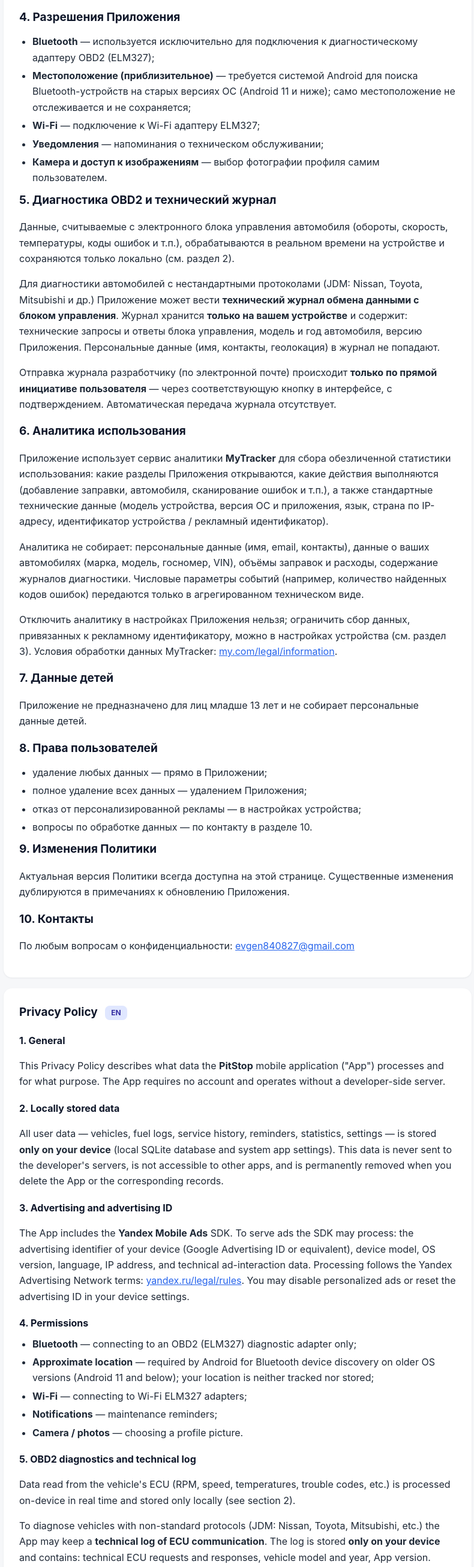
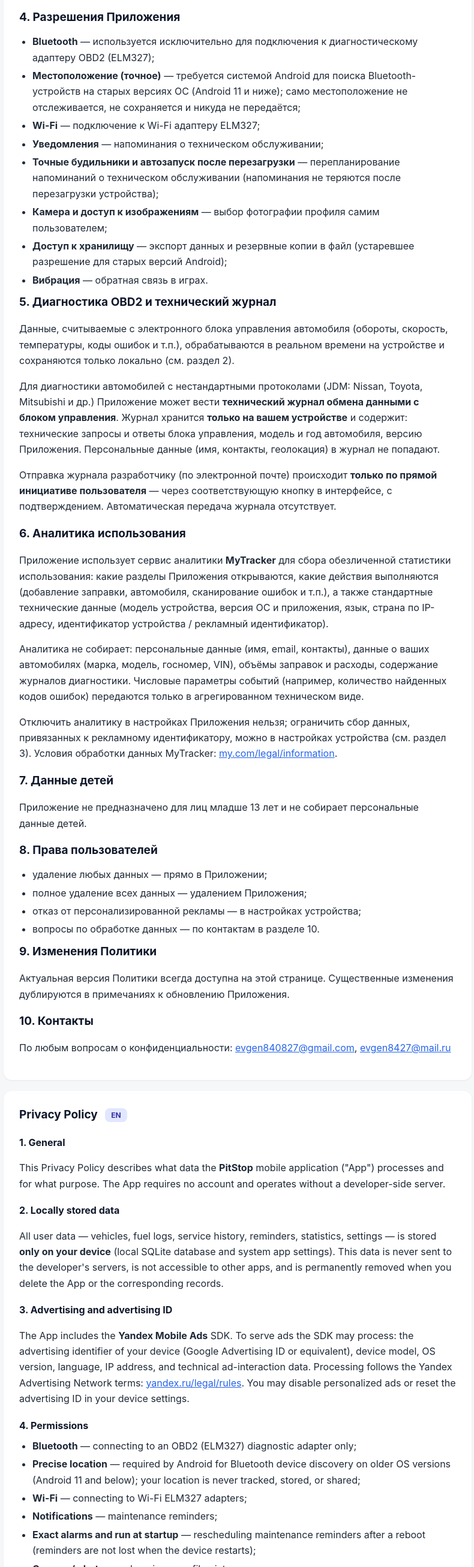
Before and after one commit to Usudka/pitstop-privacy, a plain HTML site: page index.html in a window 1280 px wide. Shown: the part 1189-3802 px from the top of the page at 60% size, without its empty margins (244-1034 px from the left). Drawn offline with Linux system fonts and the light colour scheme.

Commit message:
Sync permissions with actual AndroidManifest (precise location, storage, vibration, alarms); add second support email

```diff
--- a/index.html
+++ b/index.html
@@ -94,14 +94,20 @@
   <ul>
     <li><b>Bluetooth</b> — используется исключительно для подключения к
         диагностическому адаптеру OBD2 (ELM327);</li>
-    <li><b>Местоположение (приблизительное)</b> — требуется системой
+    <li><b>Местоположение (точное)</b> — требуется системой
         Android для поиска Bluetooth-устройств на старых версиях ОС
-        (Android 11 и ниже); само местоположение не отслеживается и не
-        сохраняется;</li>
+        (Android 11 и ниже); само местоположение не отслеживается,
+        не сохраняется и никуда не передаётся;</li>
     <li><b>Wi-Fi</b> — подключение к Wi-Fi адаптеру ELM327;</li>
     <li><b>Уведомления</b> — напоминания о техническом обслуживании;</li>
+    <li><b>Точные будильники и автозапуск после перезагрузки</b> —
+        перепланирование напоминаний о техническом обслуживании
+        (напоминания не теряются после перезагрузки устройства);</li>
     <li><b>Камера и доступ к изображениям</b> — выбор фотографии
-        профиля самим пользователем.</li>
+        профиля самим пользователем;</li>
+    <li><b>Доступ к хранилищу</b> — экспорт данных и резервные копии
+        в файл (устаревшее разрешение для старых версий Android);</li>
+    <li><b>Вибрация</b> — обратная связь в играх.</li>
   </ul>
 
   <h2>5. Диагностика OBD2 и технический журнал</h2>
@@ -148,7 +154,7 @@
     <li>удаление любых данных — прямо в Приложении;</li>
     <li>полное удаление всех данных — удалением Приложения;</li>
     <li>отказ от персонализированной рекламы — в настройках устройства;</li>
-    <li>вопросы по обработке данных — по контакту в разделе 10.</li>
+    <li>вопросы по обработке данных — по контактам в разделе 10.</li>
   </ul>
 
   <h2>9. Изменения Политики</h2>
@@ -158,7 +164,8 @@
 
   <h2>10. Контакты</h2>
   <p>По любым вопросам о конфиденциальности:
-  <a href="mailto:evgen840827@gmail.com">evgen840827@gmail.com</a></p>
+  <a href="mailto:evgen840827@gmail.com">evgen840827@gmail.com</a>,
+  <a href="mailto:evgen8427@mail.ru">evgen8427@mail.ru</a></p>
 </section>
 
 <!-- ===================== ENGLISH ===================== -->
@@ -192,12 +199,19 @@
   <ul>
     <li><b>Bluetooth</b> — connecting to an OBD2 (ELM327) diagnostic
         adapter only;</li>
-    <li><b>Approximate location</b> — required by Android for
+    <li><b>Precise location</b> — required by Android for
         Bluetooth device discovery on older OS versions (Android 11
-        and below); your location is neither tracked nor stored;</li>
+        and below); your location is never tracked, stored, or
+        shared;</li>
     <li><b>Wi-Fi</b> — connecting to Wi-Fi ELM327 adapters;</li>
     <li><b>Notifications</b> — maintenance reminders;</li>
-    <li><b>Camera / photos</b> — choosing a profile picture.</li>
+    <li><b>Exact alarms and run at startup</b> — rescheduling
+        maintenance reminders after a reboot (reminders are not lost
+        when the device restarts);</li>
+    <li><b>Camera / photos</b> — choosing a profile picture;</li>
+    <li><b>Storage access</b> — exporting data and backups to a file
+        (a legacy permission for older Android versions);</li>
+    <li><b>Vibration</b> — haptic feedback in games.</li>
   </ul>
 
   <h3>5. OBD2 diagnostics and technical log</h3>
@@ -241,7 +255,7 @@
     <li>delete any data — directly in the App;</li>
     <li>delete all data — by uninstalling the App;</li>
     <li>opt out of personalized ads — in device settings;</li>
-    <li>privacy questions — see contact below.</li>
+    <li>privacy questions — see contacts below.</li>
   </ul>
 
   <h3>9. Changes</h3>
@@ -249,7 +263,8 @@
   page.</p>
 
   <h3>10. Contact</h3>
-  <p><a href="mailto:evgen840827@gmail.com">evgen840827@gmail.com</a></p>
+  <p><a href="mailto:evgen840827@gmail.com">evgen840827@gmail.com</a>,
+  <a href="mailto:evgen8427@mail.ru">evgen8427@mail.ru</a></p>
 </section>
 
 <footer>
```
